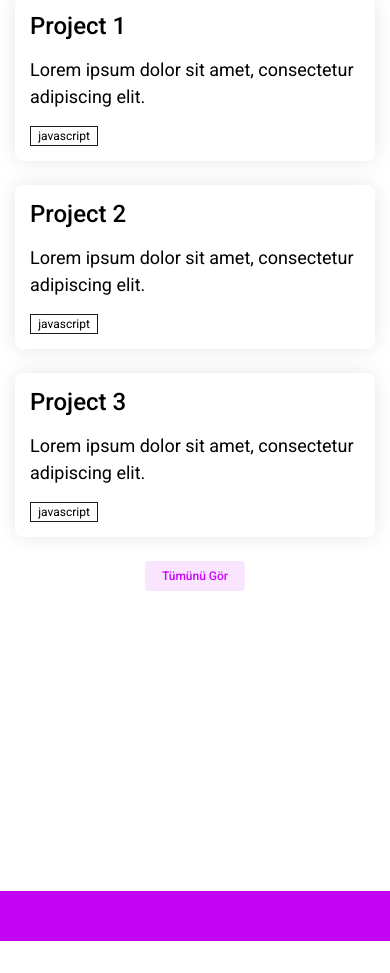
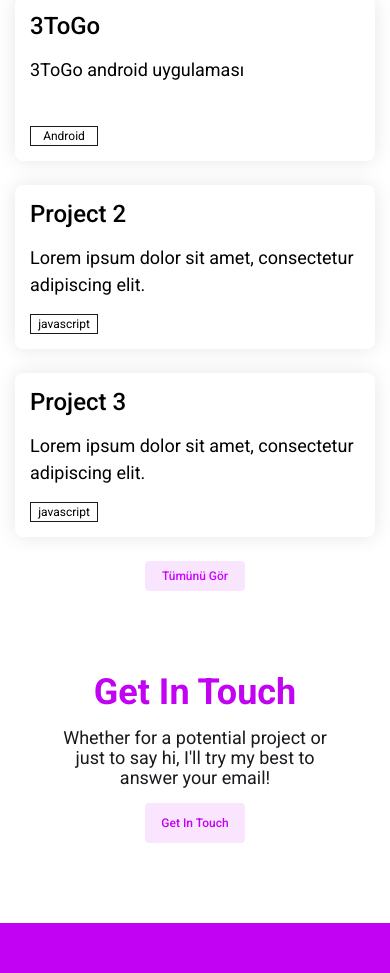
Before and after one commit to selimyalinkilic/yagizdoweb, a React (Create React App) app: page / in a window 390 px wide. Shown: the part 1500-2473 px from the top of the page. Before the commit the page ends 2441 px from the top, so only its background shows below. Built offline with nearby package versions, Linux system fonts and the light colour scheme.

Commit message:
yagizdoweb fixed some bugs

```diff
--- a/src/components/App.js
+++ b/src/components/App.js
@@ -14,7 +14,7 @@ import About from './About/About';
 import Projects from './Projects/Projects';
 import Footer from './Footer/Footer';
 
-function App() {
+const App = () => {
   const [theme, toggleTheme] = useDarkMode();
   const themeMode = theme === 'light' ? lightTheme : darkTheme;
   const themeClass = theme === 'light' ? "lightContent" : "darkContent";
--- a/src/components/Footer/Footer.css
+++ b/src/components/Footer/Footer.css
@@ -1,7 +1,7 @@
 footer{
   margin-top: 150px;
   width: 100%;
-  height: 200px;
+  height: auto;
   border-bottom: 50px solid #C202F2;
   display: flex;
   flex-direction: column;
@@ -10,3 +10,69 @@ footer{
 .darkContent footer{
   border-color: rgba(194, 2, 242, 0.30);
 }
+
+.contactSide{
+  padding-bottom: 88px;
+}
+
+.contactTitle{
+  font-weight: 700;
+  font-size: 42px;
+  line-height: 49px;
+  color: #C202F2;
+}
+
+.contactText{
+  font-weight: 400;
+  font-size: 24px;
+  line-height: 26px;
+  color: #191A1E;
+  width: 100%;
+  text-align: center;
+  margin: 21px 0px;
+}
+
+.darkContent .contactText{
+  color: #F1B8FF;
+}
+
+.contactBtn{
+  width: 100px;
+  height: 40px;
+  line-height: 40px;
+  font-weight: 500;
+  font-size: 12px;
+  text-align: center;
+  color: #C202F2;
+  -webkit-border-radius: 4px;
+  -moz-border-radius: 4px;
+  border-radius: 4px;
+  background-color: rgba(205, 5, 255, 0.10);
+}
+
+.contactBtn:hover{
+  color: #C202F2;
+}
+
+@media (max-width: 991px){
+
+  footer{
+    margin-top: 80px;
+  }
+
+  .contactSide{
+    max-width: 275px;
+    padding-bottom: 80px;
+  }
+
+  .contactTitle{
+    font-size: 36px;
+    line-height: 42px;
+  }
+
+  .contactText{
+    font-size: 18px;
+    line-height: 20px;
+    margin: 15px 0px;
+  }
+}
--- a/src/components/Footer/Footer.js
+++ b/src/components/Footer/Footer.js
@@ -2,16 +2,20 @@ import React from 'react';
 import { Container, Row, Col } from 'react-bootstrap';
 import './Footer.css';
 
-export default function Footer() {
+const Footer = () => {
   return (
     <footer>
       <Container>
         <Row className="justify-content-center">
-          <Col xs={10} lg={6} className="d-flex flex-wrap justify-content-center">
-
+          <Col xs={10} lg={6} className="d-flex flex-column align-items-center contactSide">
+            <span className="contactTitle">Get In Touch</span>
+            <p className="contactText">Whether for a potential project or just to say hi, I'll try my best to answer your email!</p>
+            <a href="mailto:dokumaciyagiz@gmail.com" className="contactBtn">Get In Touch</a>
           </Col>
         </Row>
       </Container>
     </footer>
   )
 }
+
+export default Footer;
--- a/src/components/Home/Home.js
+++ b/src/components/Home/Home.js
@@ -6,7 +6,7 @@ import './Home.css';
 import Social from './Social/Social';
 
 
-function Home() {
+const Home = () => {
   return (
     <div className="homeSide" id="home">
       <Row>
--- a/src/components/Projects/Projects.js
+++ b/src/components/Projects/Projects.js
@@ -5,7 +5,7 @@ import {Row} from 'react-bootstrap';
 import './Projects.css';
 
 const projectsArray = [
-  {id: 1, title: "Project 1", text: "Lorem ipsum dolor sit amet, consectetur adipiscing elit.", category: "javascript", url: "/"},
+  {id: 1, title: "3ToGo", text: "3ToGo android uygulaması", category: "Android", url: "https://3togo.co/home/"},
   {id: 2, title: "Project 2", text: "Lorem ipsum dolor sit amet, consectetur adipiscing elit.", category: "javascript", url: "/"},
   {id: 3, title: "Project 3", text: "Lorem ipsum dolor sit amet, consectetur adipiscing elit.", category: "javascript", url: "/"}
 ]
```
